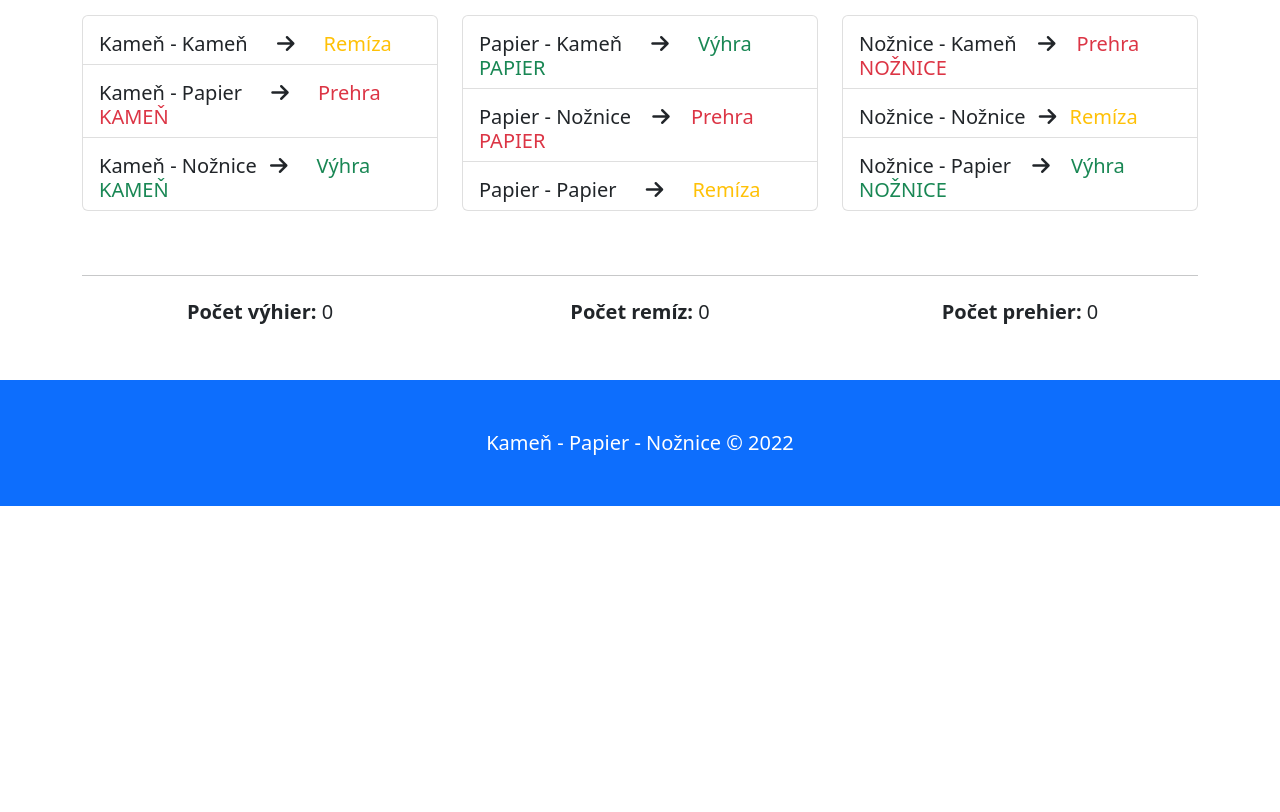
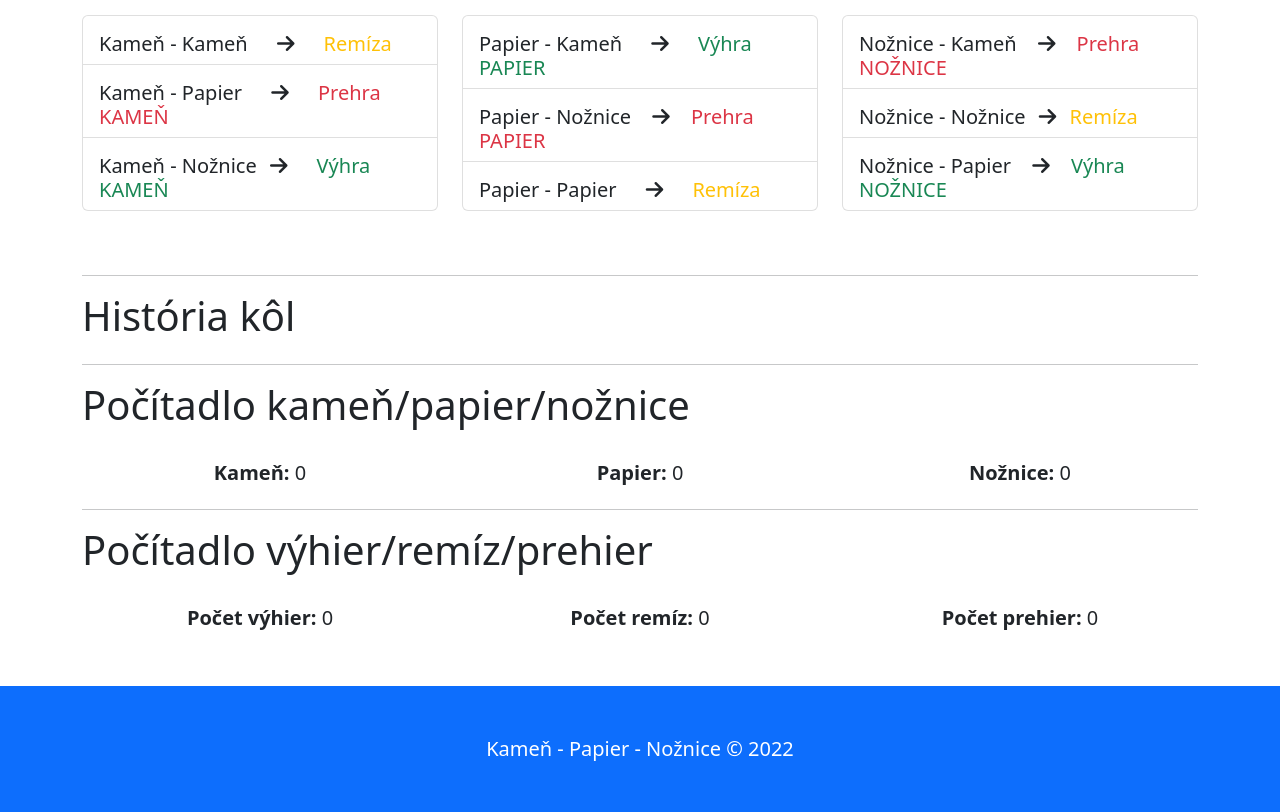
Before and after one commit to dusickar/kpn-hra, a plain HTML site: page KPN - JS/index.html in a window 1280 px wide. Shown: the part 938-1750 px from the top of the page. Before the commit the page ends 1444 px from the top, so only its background shows below. Drawn offline with nearby package versions, Linux system fonts and the light colour scheme.

Commit message:
Add files via upload

```diff
--- a/KPN - JS/index.html
+++ b/KPN - JS/index.html
@@ -38,20 +38,20 @@
                                                 <p id="userscore" class="display-4 ms-3 text-success fw-bold">0</p>
                                             </p>
                                         </div>
-                                        <div class="col-4 mt-3 ms-4">
+                                        <div class="col-4 mt-3">
                                             <i class="fa-solid fa-minus fa-3x"></i>
                                         </div>
                                         <div class="col-4">
                                             <p>
                                                 <i class="fa-solid fa-computer fa-5x"></i>
-                                                <p id="pcscore" class="display-4 ms-4 text-success fw-bold">0</p>
+                                                <p id="pcscore" class=" ms-3 display-4 text-success fw-bold">0</p>
                                             </p>
                                         </div>
                                     </div>
                                 </div>
                             </div>
                             <div class="modal-footer">
-                                <button type="button" class="btn btn-primary me-auto">História</button>
+                                <a href="#historyround" type="button" id="history" class="btn btn-primary me-auto">História</a>
                                 <button type="button" class="btn btn-danger" data-bs-dismiss="modal">Koniec hry</button>
                                 <button type="button" class="btn btn-success" id="nextGame">Ďalšie kolo</button>
                             </div>
@@ -136,9 +136,39 @@
 
             <hr>
 
+            <div id="historyround">
+                <h2 class="h1 mb-4">História kôl</h2>
+                <ul id="skore">
+
+                </ul>
+
+                <hr>
+
+                <!-- POČÍTADLO KAMEN/PAPIER/NOZNICE -->
+                <div>
+                    <div class="row">
+                        <h2 class="h1 mb-4">Počítadlo kameň/papier/nožnice</h2>
+                        <div class="col-sm-4 mb-3 mb-sm-0 mt-2">
+                            <p class="text-center h5"><span class="fw-bolder">Kameň:</span> <span id="kamen" class="text-center fw-normal">0</span></p>
+                        </div>
+
+                        <div class="col-sm-4 mb-3 mb-sm-0 mt-2">
+                            <p class="text-center h5"><span class="fw-bolder">Papier:</span> <span id="papier" class="text-center fw-normal">0</span></p>
+                        </div>
+
+                        <div class="col-sm-4 mb-3 mb-sm-0 mt-2">
+                            <p class="text-center h5"><span class="fw-bolder">Nožnice:</span> <span id="noznice" class="text-center fw-normal">0</span></p>
+                        </div>
+                    </div>
+                </div>
+            </div>
+
+            <hr>
+
             <!-- POČÍTADLO VÝHIER/REMÍZ/PREHIER -->
             <div>
                 <div class="row">
+                    <h2 class="h1 mb-4">Počítadlo výhier/remíz/prehier</h2>
                     <div class="col-sm-4 mb-3 mb-sm-0 mt-2">
                         <p class="text-center h5"><span class="fw-bolder">Počet výhier:</span> <span id="wincount" class="text-center fw-normal">0</span></p>
                     </div>
```
